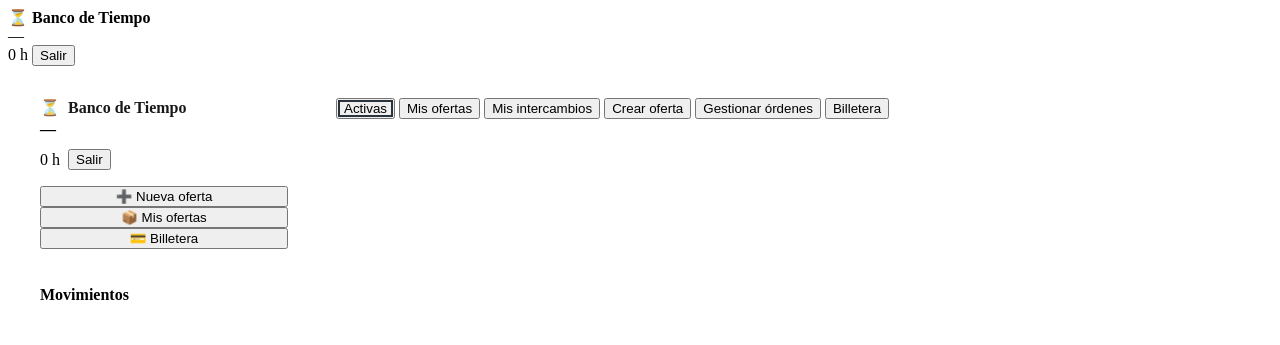
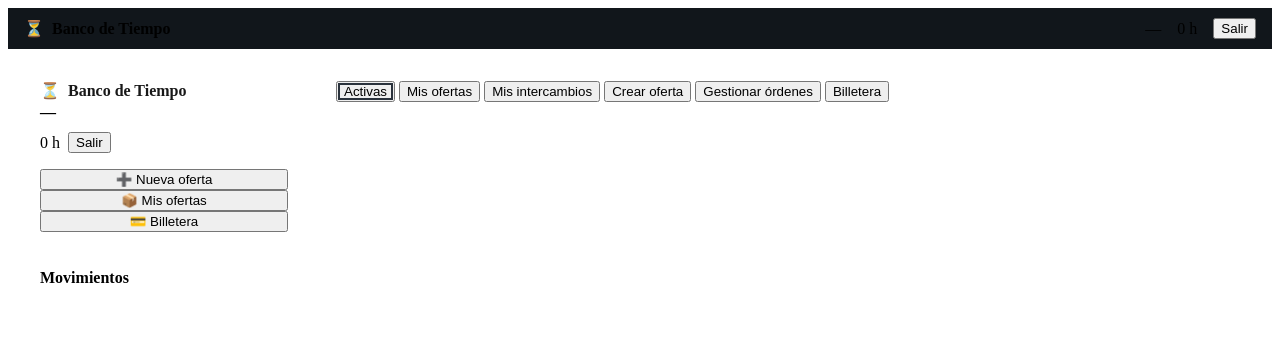
Before and after one commit to JP-673/social-time-bank, a plain HTML site: page docs/dashboard.html in a window 1280 px wide. Drawn offline with Linux system fonts and the light colour scheme; a script that the page names is missing.

Commit message:
Update styles.css

```diff
--- a/docs/styles.css
+++ b/docs/styles.css
@@ -69,3 +69,28 @@
 /* Micro UX */
 .tabs{ gap:8px; }
 .btn.small{ padding:7px 10px; font-size:.95rem; }
+
+
+.topbar {
+  position:sticky; top:0;
+  background:#11161b;
+  border-bottom:1px solid var(--border);
+  z-index:10;
+}
+.topbar .wrap {
+  max-width:1400px;
+  margin:0 auto;
+  padding:10px 16px;
+  display:flex;
+  justify-content:space-between;
+  align-items:center;
+}
+.brand {
+  display:flex; align-items:center; gap:.5rem;
+}
+.userbar {
+  display:flex; align-items:center; gap:1rem;
+}
+.userbar .who {
+  display:flex; flex-direction:column; align-items:flex-end;
+}
```
